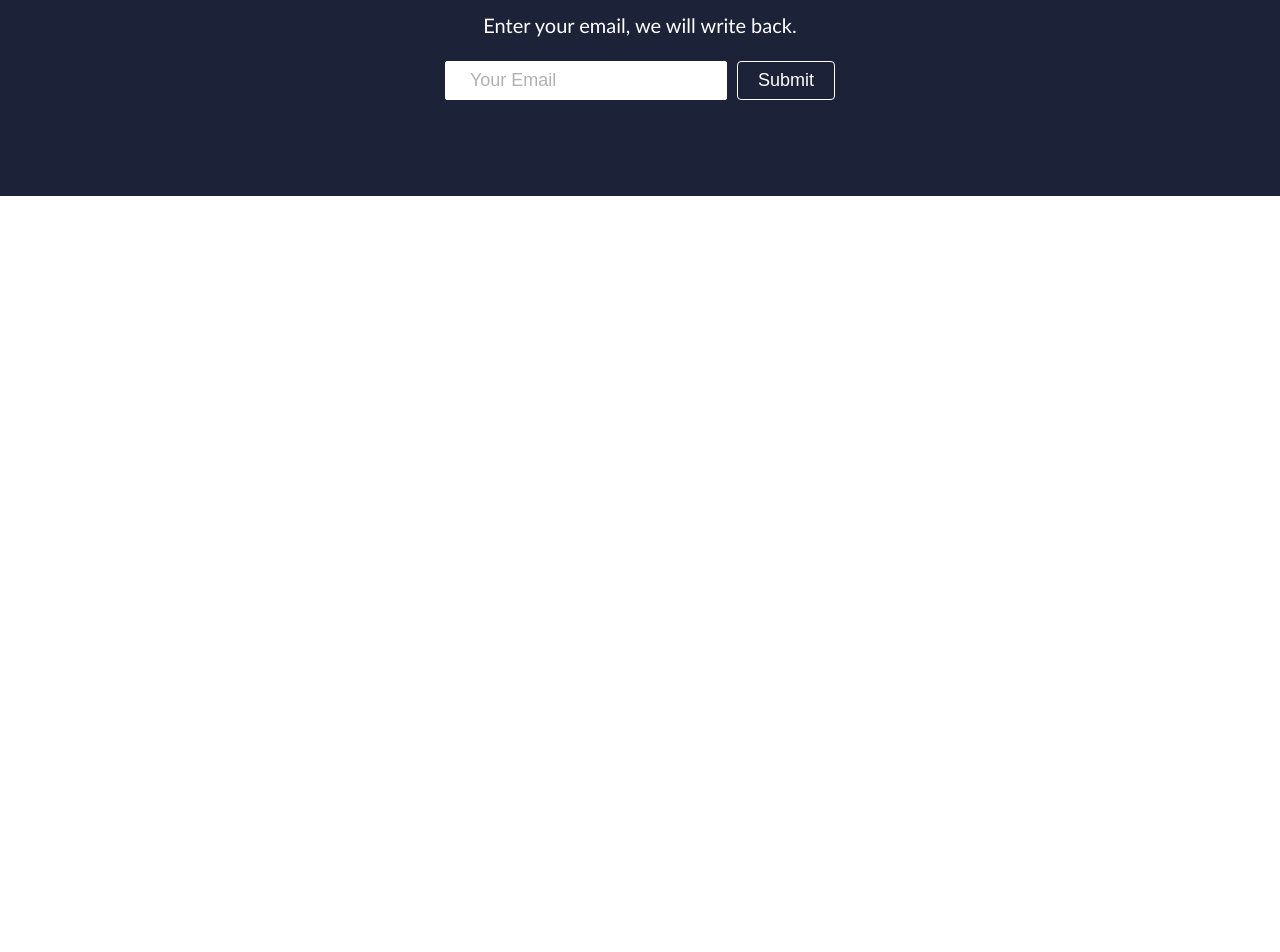
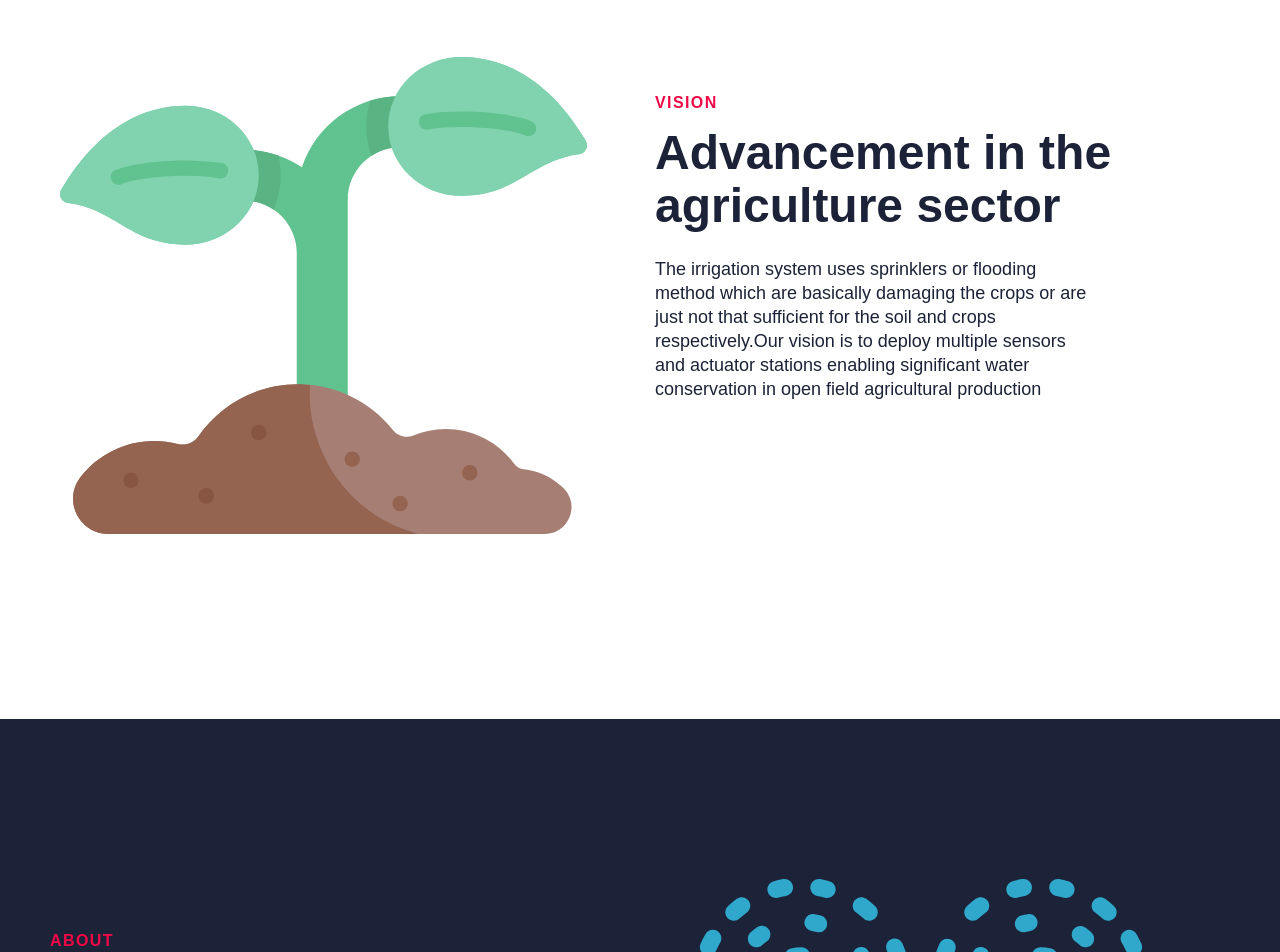
Before and after one commit to kartiksachdeva3/MLSES-FYP-Front, a React (Create React App) app: page /about in a window 1280 px wide. Shown: the part 1040-1992 px from the top of the page. Before the commit the page ends 1236 px from the top, so only its background shows below. Built offline with nearby package versions, Linux system fonts and the light colour scheme.

Commit message:
react name chng

```diff
--- a/package.json
+++ b/package.json
@@ -10,8 +10,8 @@
     "react-dom": "^17.0.1",
     "react-icons": "^4.1.0",
     "react-router-dom": "^5.2.0",
-    "react-scripts": "4.0.1",
-    "web-vitals": "^0.2.4"
+    "react-scripts": "4.0.1"
+
   },
   "scripts": {
     "start": "react-scripts start",
--- a/public/index.html
+++ b/public/index.html
@@ -24,7 +24,7 @@
       work correctly both with client-side routing and a non-root public URL.
       Learn how to configure a non-root public URL by running `npm run build`.
     -->
-    <title>React App</title>
+    <title>MLSES</title>
   </head>
   <body>
     <noscript>You need to enable JavaScript to run this app.</noscript>
--- a/src/components/pages/About/About.js
+++ b/src/components/pages/About/About.js
@@ -1,14 +1,14 @@
 import React from 'react';
 import HeroSection from '../../HeroSection';
-import { homeObjOne } from './Data';
+import { homeObjOne, homeObjTwo, homeObjThree } from './Data';
 
 
 function About() {
   return (
     <>
-
-      <HeroSection {...homeObjOne} />
-
+     <HeroSection {...homeObjOne} />
+      <HeroSection {...homeObjTwo} />
+      <HeroSection {...homeObjThree} />
 
     </>
   );
```
Also changed, not shown: 2 other files (tests, documents, lock files or other folders).
